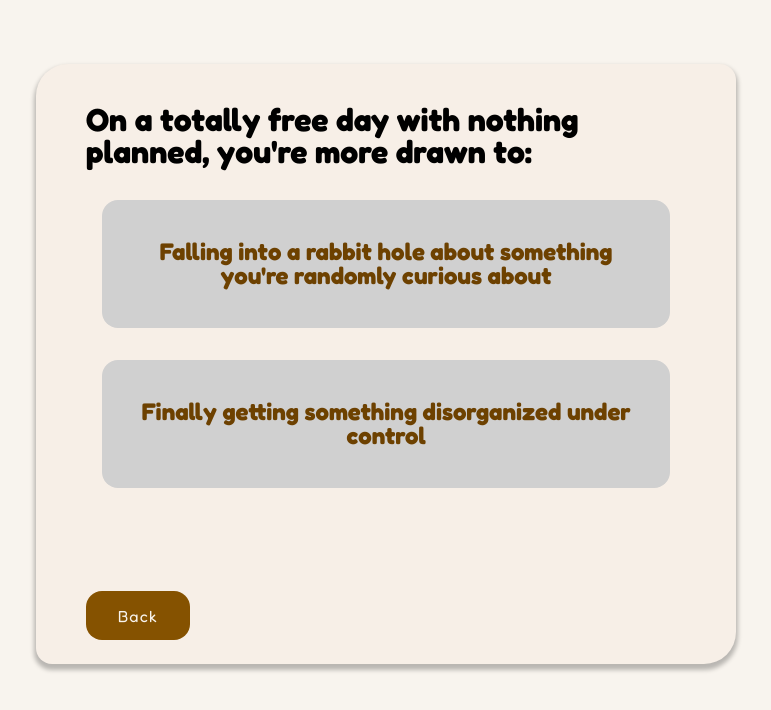
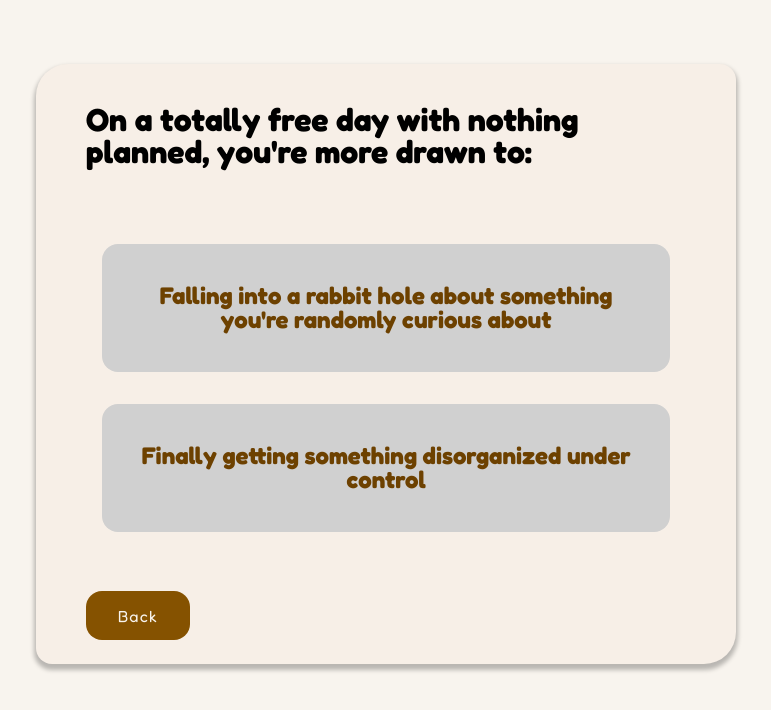
Before and after one commit to mictony6/brewprint-app, a React (Vite) app: page / in a window 1280 px wide. Both pictures are taken after a click on the button "Start Quiz". Shown: the top 710 px of the page, without its empty margins (254-1025 px from the left). Built offline with nearby package versions, Linux system fonts and the light colour scheme.

Commit message:
minor fix

```diff
--- a/src/styles/Quiz.css
+++ b/src/styles/Quiz.css
@@ -120,7 +120,7 @@
   flex: 1;
   display: flex;
   flex-direction: column;
-  justify-content: start;
+  justify-content: center;
   align-items: center;
   width: 100%;
   /* border: #a5640224 solid 2px;
```
